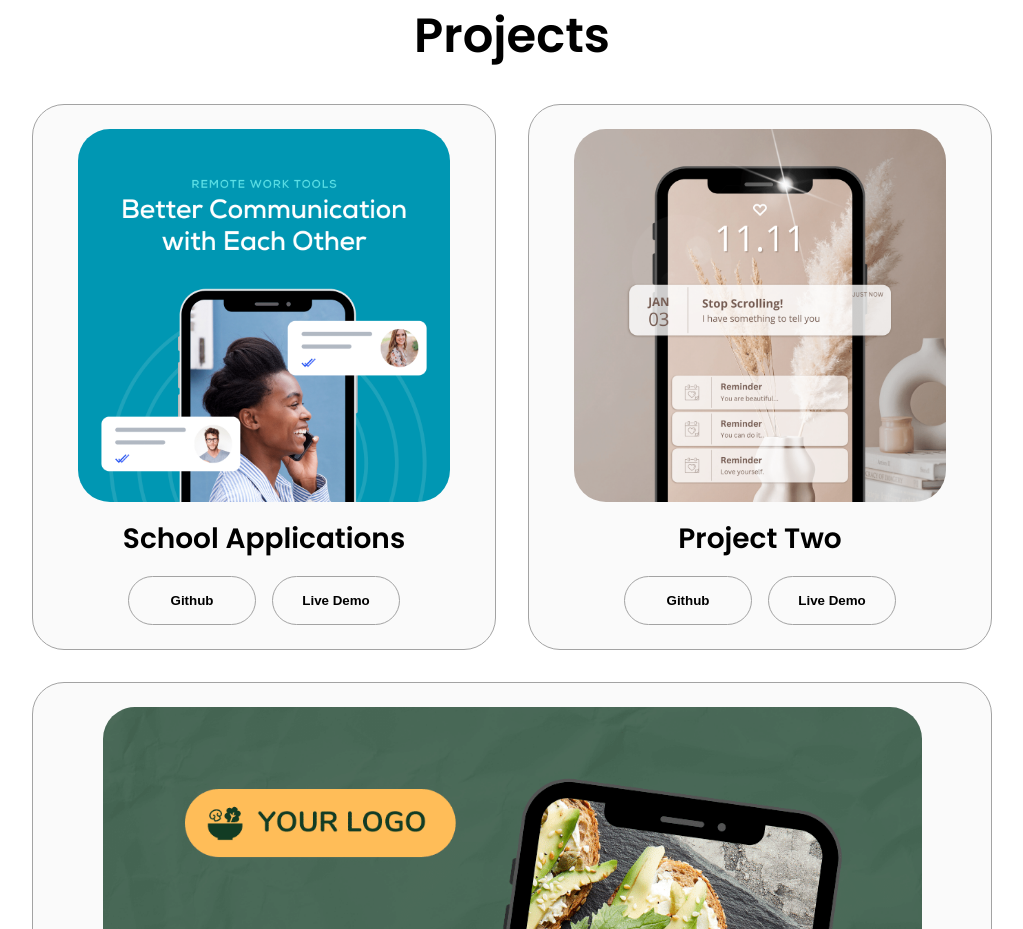
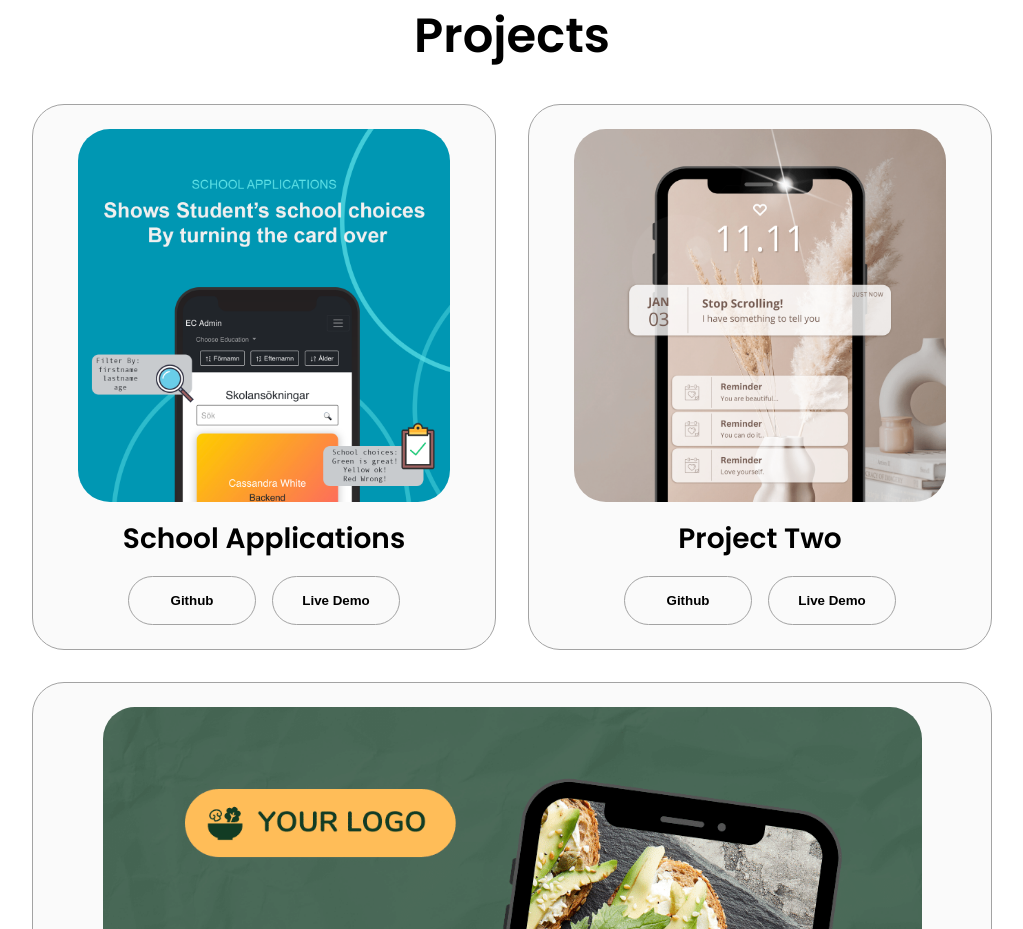
Before and after one commit to mvdgragt/PortfolioBasic, a React (Create React App) app: page / in a window 1280 px wide. Shown: the part 2489-3418 px from the top of the page, without its empty margins (128-1151 px from the left). Built offline with nearby package versions, Linux system fonts and the light colour scheme.

Commit message:
worked on first app pic

```diff
--- a/src/Pages/Home/MyPortfolio.jsx
+++ b/src/Pages/Home/MyPortfolio.jsx
@@ -10,7 +10,7 @@ function MyPortfolio() {
           <div className="details-container color-container">
             <div className="article-container">
               <img
-                src="./img/project-1.png"
+                src="./img/schoolapplications.png"
                 alt="Project 1"
                 className="project-img"
               />
```
Also changed, not shown: public/img/schoolapplications.png (added).
